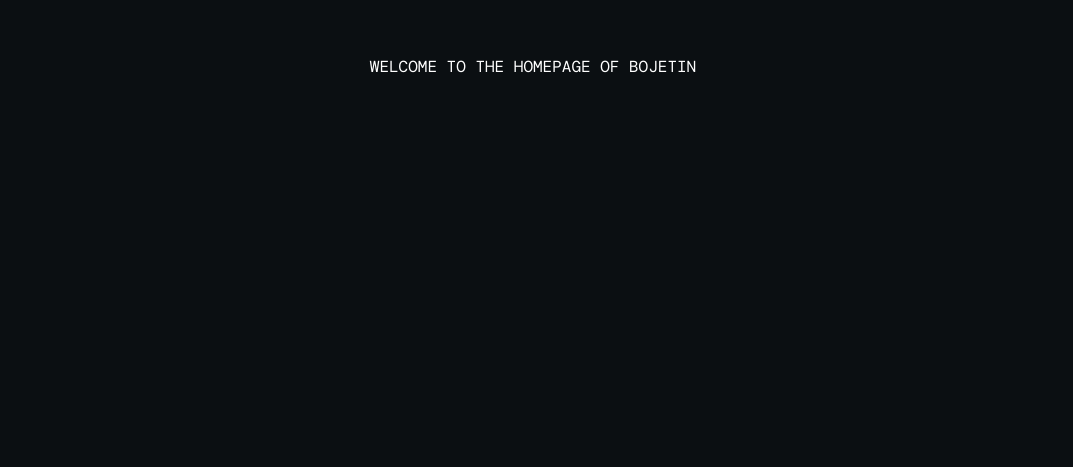
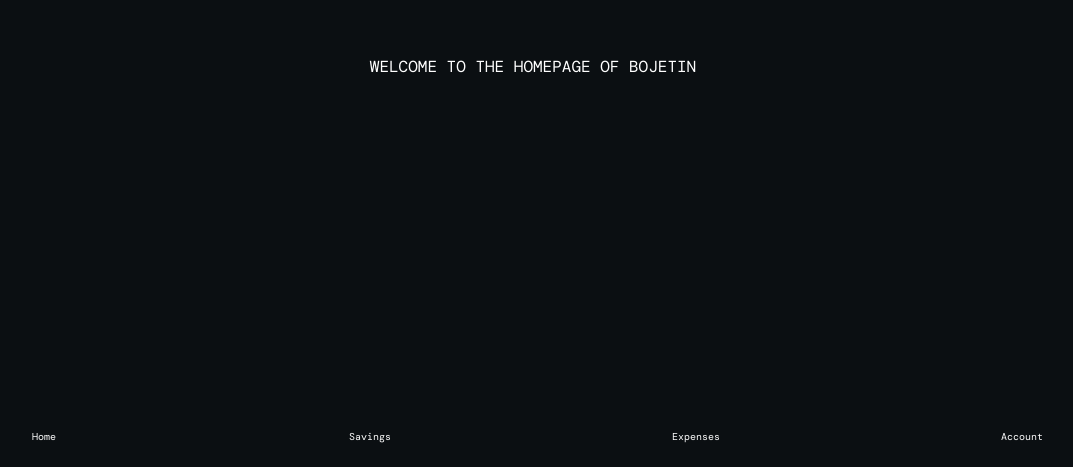
Before and after one commit to draqist/bojetin, a Next.js app: page / in a window 1280 px wide. Shown: the part 333-800 px from the top of the page, without its empty margins (107-1180 px from the left). Built offline with nearby package versions, Linux system fonts and the light colour scheme.

Commit message:
feat: added bottom nav to the app

```diff
--- /dev/null
+++ b/components/BottomNav.tsx
@@ -0,0 +1,23 @@
+import { Box, Grid, GridItem, Text } from "@chakra-ui/react";
+
+export default function BottomNav() {
+  return (
+    <Box pos="absolute" bottom="0" minW="100vw" w="100vw">
+      <Grid templateColumns='repeat(4, 1fr)' alignItems={"center"} gap={6} w="100%" h ="65px">
+        <GridItem textAlign={"center"} w="100%" justifySelf="center">
+            <Text fontSize="10px" as={"span"}>Home</Text>
+            {/* <BiHomeAlt/> */}
+        </GridItem>
+        <GridItem justifySelf="center" textAlign={"center"} w="100%">
+          <Text fontSize="10px" as={"span"}>Savings</Text>
+        </GridItem>
+        <GridItem justifySelf="center" textAlign={"center"} w="100%">
+          <Text fontSize="10px" as={"span"}>Expenses</Text>
+        </GridItem>
+        <GridItem justifySelf="center" textAlign={"center"} w="100%">
+          <Text fontSize="10px" as={"span"}>Account</Text>
+        </GridItem>
+      </Grid>
+    </Box>
+  )
+}
--- a/next.config.js
+++ b/next.config.js
@@ -13,7 +13,7 @@ const nextConfig = withPWA({
       {
         source: "/",
         destination: "/auth",
-        permanent: true,
+        permanent: false,
       },
     ];
   },
--- a/pages/auth/index.tsx
+++ b/pages/auth/index.tsx
@@ -5,7 +5,7 @@ export default function Splash() {
   const router = useRouter();
   return (
     <Box w="100%" minH="100vh" bgColor="#0B0F12" pt="20px" px="14px">
-      <Center w="full" minH="390px" h="500px" borderRadius="16px" mt="0px" bgColor="green.400"></Center>
+      <Center w="full" minH="390px" h="500px" borderRadius="16px" bgColor="green.400"></Center>
 
       <Box my="40px" fontFamily={"DM Mono"}>
         <Text color="whiteAlpha.400"> Easy management </Text>
--- a/pages/index.tsx
+++ b/pages/index.tsx
@@ -1,9 +1,11 @@
 import { Center } from "@chakra-ui/react";
+import BottomNav from "../components/BottomNav";
 
 export default function Home() {
   return (
     <Center h="100vh" bgColor="#0B0F12" color="white">
       WELCOME TO THE HOMEPAGE OF BOJETIN
+      <BottomNav/>
     </Center>
   );
 }
```
